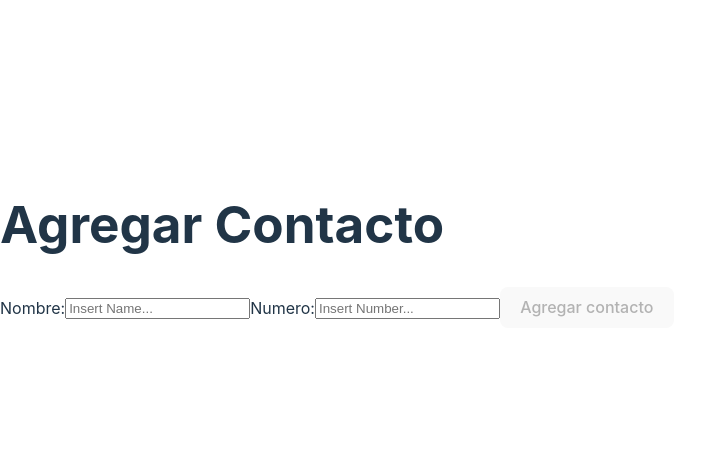
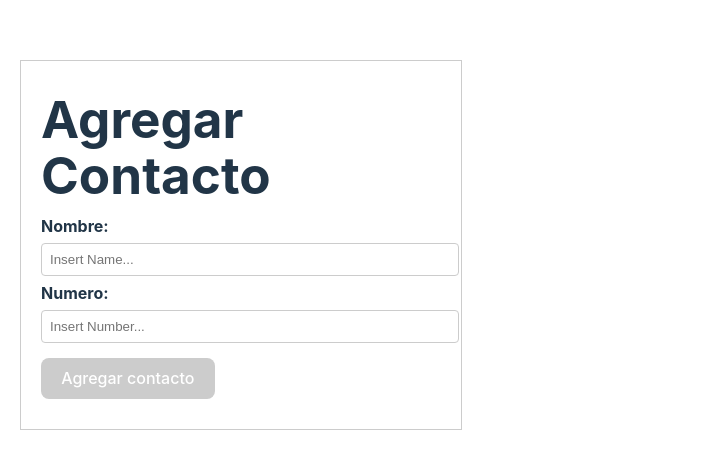
Before and after one commit to FrancoNahuelPerez/Practice-one, a React (Vite) app in the folder Client/: page /form in a window 1280 px wide. Shown: the part 155-624 px from the top of the page, without its empty margins (0-715 px from the left). Built offline with nearby package versions, Linux system fonts and the light colour scheme.

Commit message:
cambios en form

```diff
--- a/Client/src/Views/Detail/Detail.jsx
+++ b/Client/src/Views/Detail/Detail.jsx
@@ -5,6 +5,8 @@ import { useParams } from "react-router-dom";
 import { getContactosId, getContactos, delContactos } from "../../Redux/action";
 import { useNavigate } from "react-router-dom";
 import { Link } from "react-router-dom";
+import styles from './Detail.module.css'
+
 
 export default function Detail() {
   const contactos = useSelector((state) => state.contactosID);
--- a/Client/src/Views/Form/Form.jsx
+++ b/Client/src/Views/Form/Form.jsx
@@ -3,6 +3,8 @@ import { useState } from "react";
 import validations from "./validation";
 import axios from "axios";
 import { useNavigate } from "react-router-dom";
+import styles from './Form.module.css'
+
 
 export default function Form() {
   const navigate = useNavigate()
@@ -40,33 +42,30 @@ const submitHanlder = (event) =>{
 }
 
   return (
-    <div>
+    <div className={styles.container}>
       <form onSubmit={submitHanlder}>
         <h1>Agregar Contacto</h1>
-        <label htmlFor="name">
-          Nombre:
-        </label>
+        <label htmlFor="name">Nombre:</label>
         <input
           id="name"
           type="text"
           value={form.name}
           onChange={changeHandler}
           name="name"
-        placeholder="Insert Name..."></input>
+          placeholder="Insert Name..."
+        />
         {error.name && <p>{error.name}</p>}
-        <label htmlFor="phone">
-          Numero:
-        </label>
+        <label htmlFor="phone">Numero:</label>
         <input
           id="phone"
           type="text"
           value={form.phone}
           onChange={changeHandler}
           name="phone"
-        placeholder="Insert Number..."></input>
+          placeholder="Insert Number..."
+        />
         {error.phone && <p>{error.phone}</p>}
-        <button disabled={!form.name || !form.phone
-        }> Agregar contacto</button>
+        <button disabled={!form.name || !form.phone}>Agregar contacto</button>
       </form>
     </div>
   );
--- /dev/null
+++ b/Client/src/Views/Form/Form.module.css
@@ -0,0 +1,55 @@
+/* styles.module.css */
+
+/* Estilo para el contenedor principal */
+.container {
+    display: flex;
+    flex-direction: column;
+    align-items: center;
+    margin: 20px;
+    padding: 20px;
+    border: 1px solid #ccc;
+    max-width: 400px;
+  }
+
+  /* Estilo para el título */
+  h1 {
+    font-size: 24px;
+    margin: 10px 0;
+  }
+
+  /* Estilo para las etiquetas de los campos de entrada */
+  label {
+    font-weight: bold;
+  }
+
+  /* Estilo para los campos de entrada de texto */
+  input {
+    width: 100%;
+    padding: 8px;
+    margin: 5px 0;
+    border: 1px solid #ccc;
+    border-radius: 4px;
+  }
+
+  /* Estilo para los mensajes de error */
+  p {
+    color: red;
+    margin: 5px 0;
+  }
+
+  /* Estilo para el botón de agregar contacto */
+  button {
+    background-color: #0077b6;
+    color: #fff;
+    border: none;
+    padding: 10px 20px;
+    margin: 10px 0;
+    border-radius: 4px;
+    cursor: pointer;
+  }
+
+  /* Estilo para el botón de agregar contacto cuando está deshabilitado */
+  button[disabled] {
+    background-color: #ccc;
+    cursor: not-allowed;
+  }
```
Lines whose indentation alone changed are shown as unchanged.
